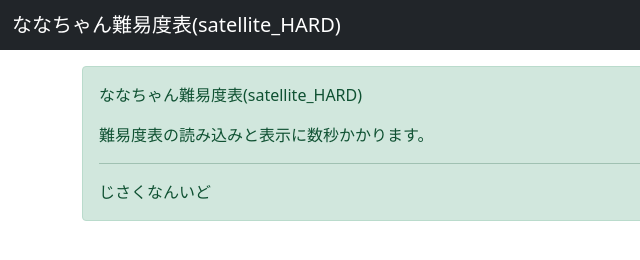
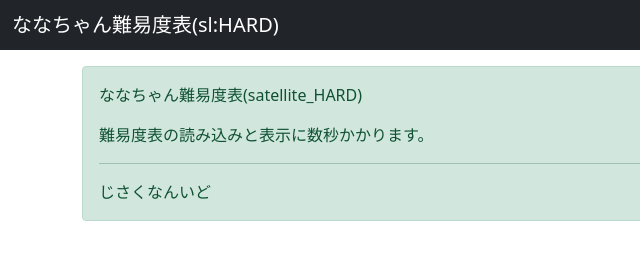
Before and after one commit to dasigaumai-ui/bms-table-template_HARD_satellite, a plain HTML site: page index.html in a window 1280 px wide. Shown: the full height of the page, 0-640 px from the left. Drawn offline with nearby package versions, Linux system fonts and the light colour scheme; no server answers.

Commit message:
Update index.html

```diff
--- a/index.html
+++ b/index.html
@@ -2,7 +2,7 @@
 <html lang="ja">
 
 <head>
-    <title>ななちゃん難易度表(satellite_HARD)</title>
+    <title>ななちゃん難易度表(sl:HARD)</title>
     <meta charset="UTF-8">
     <meta http-equiv="X-UA-Compatible" content="IE=edge">
     <meta name="viewport" content="width=device-width, initial-scale=1.0">
@@ -19,7 +19,7 @@
     <header class="mb-3">
         <nav class="navbar navbar-dark bg-dark">
             <div class="container-fluid">
-                <span class="navbar-brand mb-0 h1">ななちゃん難易度表(satellite_HARD)</span>
+                <span class="navbar-brand mb-0 h1">ななちゃん難易度表(sl:HARD)</span>
             </div>
         </nav>
     </header>
```
